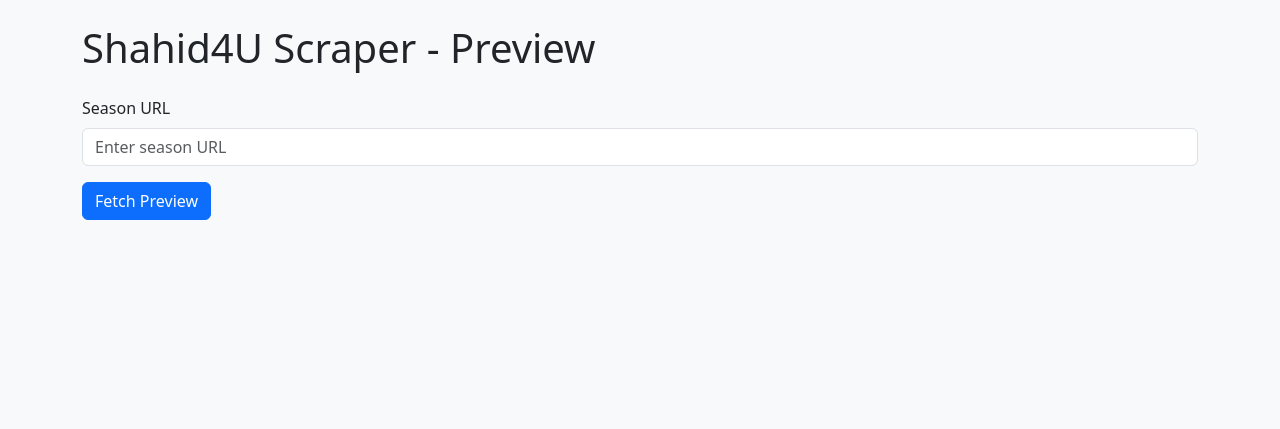
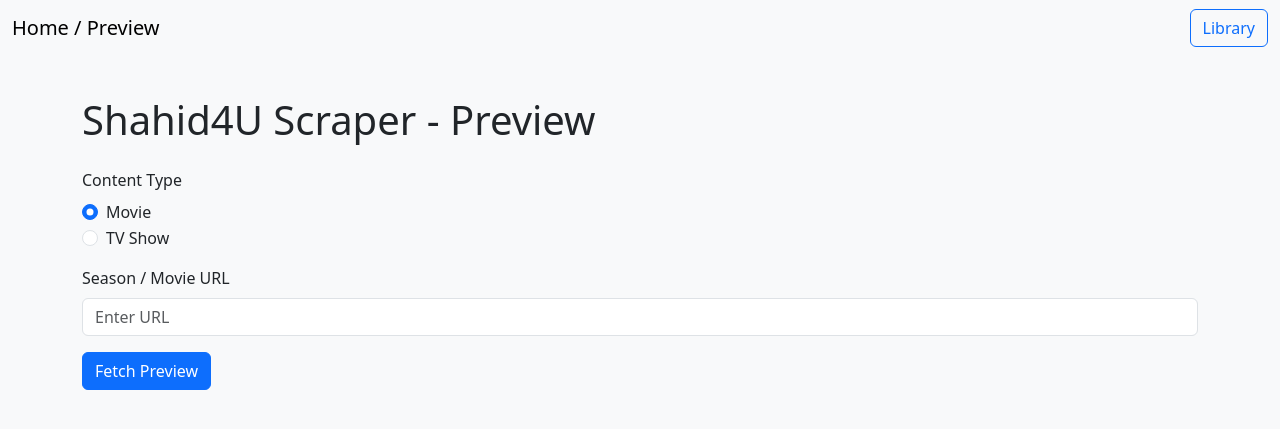
Before and after one commit to andrewzakhary/Shahid_webapp, a Flask app: page / in a window 1280 px wide. Shown: the top 429 px of the page. Run offline with Flask 3, Linux system fonts and the light colour scheme.

Commit message:
name searching now works without years. not always, search scrapping needs implementing

```diff
--- a/app.py
+++ b/app.py
@@ -9,11 +9,45 @@ app.secret_key = "change-this-to-any-random-string"
 DB = "data.db"
 HEADERS = {"User-Agent": "Mozilla/5.0"}
 
+seasons=['الاول','الثاني','الثالث','الرابع','الخامس','السادس','السابع','الثامن','التاسع','العاشر',
+         'الحادي-عشر','الثاني-عشر','الثالث-عشر','الرابع-عشر','الخامس-عشر','السادس-عشر','السابع-عشر','الثامن-عشر','التاسع-عشر','العشرون']
+
+MAX_RETRIES=4
+# ---------------- DATABASE ----------------
+OMDB_API_KEY = "6c38b544"
+API_KEY='3536b9a5811d681b718ece4058a6e85f'
+
+def get_media_poster(api_key, title, media_type="movie", season_number=None):
+    base_url = "https://api.themoviedb.org/3"
+    img_config_url = "https://image.tmdb.org/t/p/w500" # w500 is a standard width
+
+    # 1. Search for the Media ID
+    search_url = f"{base_url}/search/{media_type}"
+    params = {"api_key": api_key, "query": title}
+
+    search_res = requests.get(search_url, params=params).json()
+    if not search_res.get('results'):
+        return "No results found."
+
+    media_id = search_res['results'][0]['id']
+
+    # 2. Get the Poster Path
+    if media_type == "tv" and season_number is not None:
+        # Fetch specific season details
+        season_url = f"{base_url}/tv/{media_id}/season/{season_number}"
+        res = requests.get(season_url, params={"api_key": api_key}).json()
+        poster_path = res.get('poster_path')
+        release_date = search_res['results'][0].get('release_date')
+    else:
+        # Use the main poster path from search results
+        poster_path = search_res['results'][0].get('poster_path')
+        release_date = search_res['results'][0].get('release_date')[:4]
+
+    if poster_path:
+        return [img_config_url + poster_path, release_date]
+    return "Poster not available."
 
 
-
-# ---------------- DATABASE ----------------
-OMDB_API_KEY = "6c38b544"
 def fetch_imdb_info(title):
     try:
         r = requests.get(
@@ -37,50 +71,6 @@ def fetch_imdb_info(title):
         }
     except:
         return fetch_image_from_search(title)
-def fetch_fallback_poster(title):
-    """Try to get first Google Images or Wikipedia image for the series"""
-    import urllib.parse
-    try:
-        # First try Wikipedia
-        search_url = f"https://en.wikipedia.org/wiki/{title.replace(' ', '_')}"
-        html = requests.get(search_url, headers=HEADERS, timeout=10).text
-        soup = BeautifulSoup(html, "html.parser")
-        img = soup.select_one(".infobox img")
-        if img:
-            poster_url = "https:" + img.get("src")
-            return {
-                "rating": None,
-                "year": None,
-                "genre": None,
-                "poster": poster_url
-            }
-    except:
-        pass
-
-    try:
-        # Fallback: Google Images first result
-        query = urllib.parse.quote(title)
-        google_url = f"https://www.google.com/search?tbm=isch&q={query}"
-        html = requests.get(google_url, headers=HEADERS, timeout=10).text
-        soup = BeautifulSoup(html, "html.parser")
-        img = soup.select_one("img")
-        if img and img.get("src"):
-            return {
-                "rating": None,
-                "year": None,
-                "genre": None,
-                "poster": img.get("src")
-            }
-    except:
-        pass
-
-    # Final fallback
-    return {
-        "rating": None,
-        "year": None,
-        "genre": None,
-        "poster": "/static/no-poster.png"
-    }
 def fetch_image_from_search(title):
     """
     Get first image result from Bing Images search.
@@ -165,10 +155,20 @@ def init_db():
 def scrape_season(url):
     html = requests.get(url, headers=HEADERS, timeout=15).text
     soup = BeautifulSoup(html, "html.parser")
-
     episodes_div = soup.select_one(".d-flex.flex-column.items_container")
     if not episodes_div:
-        return []
+        html_ep = requests.get(url, headers=HEADERS, timeout=15).text
+        match = re.search(r"JSON\.parse\('(.+?)'\);", html_ep, re.DOTALL)
+        data = []
+        servers_json = match.group(1).encode().decode("unicode_escape")
+        servers = json.loads(servers_json)
+
+        data=[{
+            "episode": 0,
+            "url": url,
+            "servers": [(s["name"], s["url"]) for s in servers]
+        }]
+        return data
 
     episode_links = [a["href"] for a in episodes_div.find_all("a", href=True)]
 
@@ -182,7 +182,6 @@ def scrape_season(url):
 
         servers_json = match.group(1).encode().decode("unicode_escape")
         servers = json.loads(servers_json)
-
         data.append({
             "episode": idx+1,
             "url": ep_url,
@@ -195,9 +194,53 @@ def scrape_season(url):
 @app.route("/", methods=["GET", "POST"])
 def index():
     if request.method == "POST":
-        preview = scrape_season(request.form["url"])
+        if request.form["url"].startswith("http"):
+            preview = scrape_season(request.form["url"])
+        else:
+            if request.form["type"]=='movie':
+                print(fetch_imdb_info(request.form["url"]))
+                _,year=get_media_poster(API_KEY, request.form["url"], media_type="movie")
+                print(year)
+                url_og='https://shaheid4u.day/watch/%D9%81%D9%8A%D9%84%D9%85-titanic-1997-%D9%85%D8%AA%D8%B1%D8%AC%D9%85'
+                url_new=url_og.replace("titanic-1997", f'{request.form["url"].replace(" ","-")}-{year}')
+                print(url_new)
+                preview = scrape_season(url_new)
+
+            else:
+                url_og='https://shaheid4u.day/watch/مسلسل-friends-الموسم-الاول-الحلقة-1-الاولي-مترجمة'
+                url_new=url_og.replace("friends", request.form["url"].replace(' ','-'))
+                url_new=url_new[:60].replace("الاول", seasons[int(request.form["season"])-1])+url_new[60:]
+                print(url_new)
+                for attempt in range(MAX_RETRIES):
+                    if attempt == 0:
+                        try:
+                            preview = scrape_season(url_new)
+                            break  # success → exit loop
+                        except :
+                            print(f"Invalid input. Attempts left: {MAX_RETRIES - attempt - 1}")
+                    elif attempt==1:
+                        try:
+                            # url_new=url_new[:60].replace("الاول", seasons[int(request.form["season"])-1])+url_new[60:]
+                            url_new=url_new[:60]+url_new[60:].replace('-الاولي','')
+                            print(url_new)
+                            preview = scrape_season(url_new)
+                            break  # success → exit loop
+                        except :
+                            print(f"Invalid input. Attempts left: {MAX_RETRIES - attempt - 1}")
+                    elif attempt==2:
+                        try:
+                            # url_new=url_new[:60].replace("الاول", seasons[int(request.form["season"])-1])+url_new[60:]
+                            url_new=url_new[:60]+url_new[60:].replace('-مترجمة','')
+                            print(url_new)
+                            preview = scrape_season(url_new)
+                            break  # success → exit loop
+                        except :
+                            print(f"Invalid input. Attempts left: {MAX_RETRIES - attempt - 1}")
+                    else:
+                        preview = []  # final failure
+
         session["preview"] = preview
-        return redirect(url_for("index"))  # PRG
+        return redirect(url_for("index")) # PRG
 
     preview = session.get("preview")
     return render_template("index.html", preview=preview)
@@ -319,8 +362,7 @@ def rename(cid):
 
 
 # ----------------
-import os
 
 if __name__ == "__main__":
-    port = int(os.environ.get("PORT", 5000))  # Railway sets PORT automatically
-    app.run(host="0.0.0.0", port=port)
+    init_db()
+    app.run(host="0.0.0.0", port=5000)
--- a/templates/index.html
+++ b/templates/index.html
@@ -10,16 +10,49 @@
             if (el.style.display === 'none') el.style.display = 'block';
             else el.style.display = 'none';
         }
+
+        function toggleType() {
+            const type = document.querySelector('input[name="type"]:checked').value;
+            const seasonDiv = document.getElementById('season-select');
+            seasonDiv.style.display = type === 'tv' ? 'block' : 'none';
+        }
     </script>
 </head>
 <body class="bg-light">
+<nav class="navbar navbar-light bg-light mb-3">
+  <div class="container-fluid">
+    <a class="navbar-brand" href="{{ url_for('index') }}">Home / Preview</a>
+    <a class="btn btn-outline-primary" href="{{ url_for('library') }}">Library</a>
+  </div>
+</nav>
 <div class="container py-4">
     <h1 class="mb-4">Shahid4U Scraper - Preview</h1>
 
     <form method="POST">
         <div class="mb-3">
-            <label for="url" class="form-label">Season URL</label>
-            <input type="url" class="form-control" id="url" name="url" placeholder="Enter season URL" required>
+            <label class="form-label">Content Type</label>
+            <div class="form-check">
+                <input class="form-check-input" type="radio" name="type" id="movie" value="movie" checked onchange="toggleType()">
+                <label class="form-check-label" for="movie">Movie</label>
+            </div>
+            <div class="form-check">
+                <input class="form-check-input" type="radio" name="type" id="tv" value="tv" onchange="toggleType()">
+                <label class="form-check-label" for="tv">TV Show</label>
+            </div>
+        </div>
+
+        <div class="mb-3" id="season-select" style="display:none;">
+            <label for="season" class="form-label">Season</label>
+            <select class="form-select" id="season" name="season">
+                {% for s in range(1, 21) %}
+                <option value="{{ s }}">Season {{ s }}</option>
+                {% endfor %}
+            </select>
+        </div>
+
+        <div class="mb-3">
+            <label for="url" class="form-label">Season / Movie URL</label>
+            <input type="text" class="form-control" id="url" name="url" placeholder="Enter URL" required>
         </div>
         <button type="submit" class="btn btn-primary">Fetch Preview</button>
     </form>
@@ -38,9 +71,13 @@
     {% for ep in preview %}
     <div class="card mb-2">
         <div class="card-header">
-            <a href="javascript:void(0)" onclick="toggleAccordion('servers-{{ ep['episode'] }}')">Episode {{ ep['episode'] }}</a>
+            {% if ep['episode'] == 0 %}
+            <a href="javascript:void(0)" onclick="toggleAccordion('servers-{{ loop.index }}')">Movie</a>
+            {% else %}
+            <a href="javascript:void(0)" onclick="toggleAccordion('servers-{{ loop.index }}')">Episode {{ ep['episode'] }}</a>
+            {% endif %}
         </div>
-        <div class="card-body" id="servers-{{ ep['episode'] }}" style="display:none;">
+        <div class="card-body" id="servers-{{ loop.index }}" style="display:none;">
             <ul class="list-group list-group-flush">
                 {% for name, url in ep['servers'] %}
                 <li class="list-group-item"><a href="{{ url }}" target="_blank">{{ name }}</a></li>
```
Also changed, not shown: templates/library.html (+8 -0 lines), data.db.
